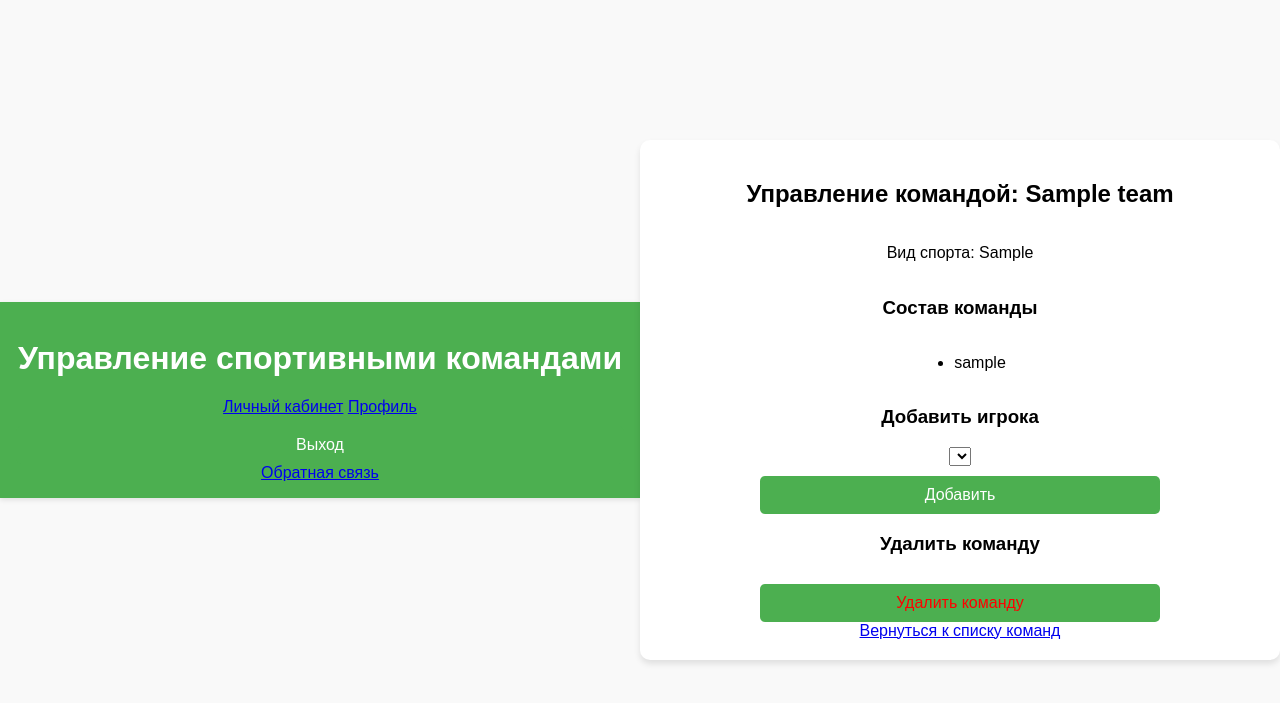
After one commit to goshantiy/django_study_site, a Django app: page /team/1/manage/ in a window 1280 px wide. The commit adds this page. Shown: the top 703 px of the page. Run offline with Django 5.2, Linux system fonts and the light colour scheme; a user stored in the database is signed in; tables that the repository leaves empty hold one stand-in row (values such as "Sample post"); lists and menus that the app fills with data are empty.

Commit message:
Добавил возможность редактировать команду

```diff
--- /dev/null
+++ b/study_site/templates/manage_team.html
@@ -0,0 +1,35 @@
+{% extends 'base.html' %}
+{% block title %}Управление командой {{ team.name }}{% endblock %}
+
+{% block content %}
+<h2>Управление командой: {{ team.name }}</h2>
+<p>Вид спорта: {{ team.sport_type }}</p>
+
+<h3>Состав команды</h3>
+<ul>
+    {% for player in team.players.all %}
+        <li>{{ player.username }}</li>
+    {% empty %}
+        <p>В команде пока нет игроков.</p>
+    {% endfor %}
+</ul>
+
+<h3>Добавить игрока</h3>
+<form method="post">
+    {% csrf_token %}
+    <select name="student_id" required>
+        {% for student in students %}
+            <option value="{{ student.id }}">{{ student.username }}</option>
+        {% endfor %}
+    </select>
+    <button type="submit" name="add_student">Добавить</button>
+</form>
+
+<h3>Удалить команду</h3>
+<form method="post">
+    {% csrf_token %}
+    <button type="submit" name="delete_team" style="color: red;">Удалить команду</button>
+</form>
+
+<a href="{% url 'team_list' %}">Вернуться к списку команд</a>
+{% endblock %}
--- a/study_site/templates/team_detail.html
+++ b/study_site/templates/team_detail.html
@@ -11,5 +11,7 @@
     {% endfor %}
 </ul>
 
+<a href="{% url 'manage_team' team.id %}">Управление командой {{ team.name }}</a>
+
 <a href="{% url 'team_list' %}">Назад к списку команд</a>
 {% endblock %}
--- a/study_site/urls.py
+++ b/study_site/urls.py
@@ -24,6 +24,7 @@ urlpatterns = [
     path('team_list/', views.team_list, name='team_list'),
     path('team/<int:team_id>/', views.team_detail, name='team_detail'),
     path('match_list/', views.match_list, name='match_list'),
+    path('team/<int:team_id>/manage/', views.manage_team, name='manage_team'),
     path('contact/', views.contact_view, name='contact')
 ]
 
--- a/study_site/views.py
+++ b/study_site/views.py
@@ -250,6 +250,7 @@ def match_list(request):
     return render(request, 'match_list.html', {'form': form, 'matches': matches})
 
 @login_required
+@role_required('teacher')
 def create_match(request):
     if request.method == 'POST':
         form = MatchForm(request.POST)
@@ -299,3 +300,30 @@ def contact_view(request):
         form = ContactForm()
 
     return render(request, 'contact.html', {'form': form})
+
+@login_required
+def manage_team(request, team_id):
+    # Проверяем, что пользователь - тренер
+    if request.user.role != 'teacher':
+        return redirect('dashboard')  # Только тренеры могут управлять командами
+
+    team = get_object_or_404(Team, id=team_id)
+
+    # Находим студентов, не состоящих в этой команде
+    students = User.objects.filter(role='student').exclude(teams=team)
+
+    if request.method == 'POST':
+        if 'add_student' in request.POST:
+            student_id = request.POST.get('student_id')
+            student = get_object_or_404(User, id=student_id)
+            team.players.add(student)  # Добавляем студента в команду
+            return redirect('manage_team', team_id=team.id)  # Обновляем страницу
+
+        elif 'delete_team' in request.POST:
+            team.delete()  # Удаляем команду
+            return redirect('team_list')  # Перенаправляем на список команд
+
+    return render(request, 'manage_team.html', {
+        'team': team,
+        'students': students,
+    })
```
Also changed, not shown: study_site/forms.py (line endings or trailing spaces).
